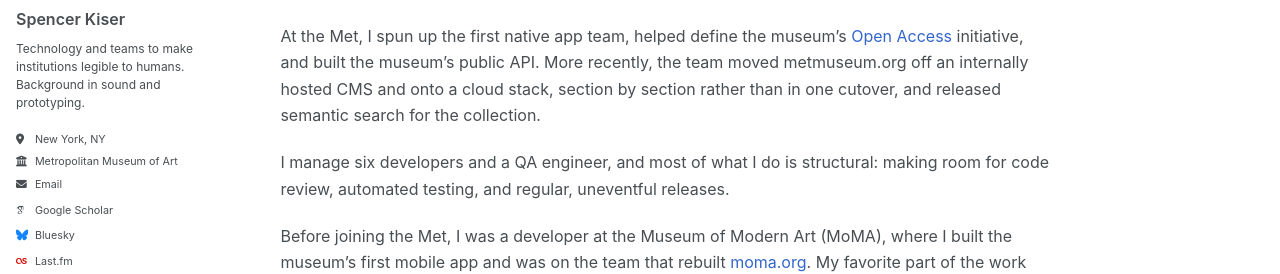
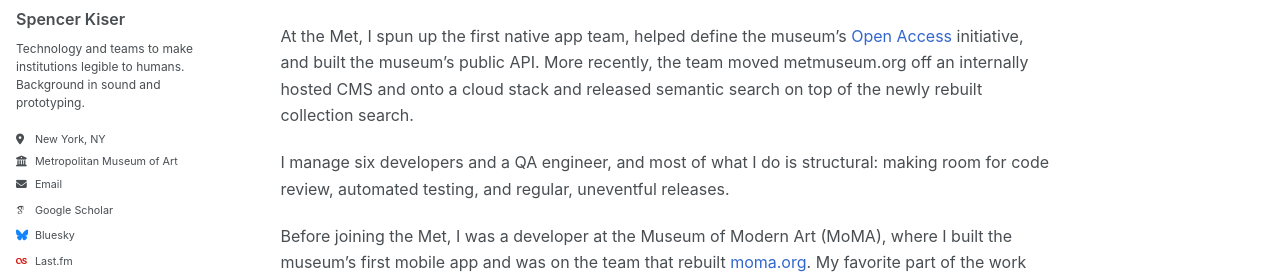
Before and after one commit to spencerk/spencerk.github.io, a Jekyll site: the page built from _pages/about.md, in a window 1280 px wide and 1111 px high. Shown: the part 259-533 px from the top of the window. Built offline with Jekyll 4.4.1, drawn with Linux system fonts in a browser that asks for light colours; some web fonts are replaced.

Commit message:
some small edits

```diff
--- a/_pages/about.md
+++ b/_pages/about.md
@@ -11,7 +11,7 @@
 
 I lead the team that builds and runs the web platform and APIs at [The Metropolitan Museum of Art](https://www.metmuseum.org). The throughline of my career is providing access: getting data out of systems that were never meant to share it, and to the people who need it, inside the museum and out.
 
-At the Met, I spun up the first native app team, helped define the museum's [Open Access](https://www.metmuseum.org/about-the-met/policies-and-documents/open-access) initiative, and built the museum's public API. More recently, the team moved metmuseum.org off an internally hosted CMS and onto a cloud stack, section by section rather than in one cutover, and released semantic search for the collection.
+At the Met, I spun up the first native app team, helped define the museum's [Open Access](https://www.metmuseum.org/about-the-met/policies-and-documents/open-access) initiative, and built the museum's public API. More recently, the team moved metmuseum.org off an internally hosted CMS and onto a cloud stack and released semantic search on top of the newly rebuilt collection search.
 
 I manage six developers and a QA engineer, and most of what I do is structural: making room for code review, automated testing, and regular, uneventful releases.
 
```
